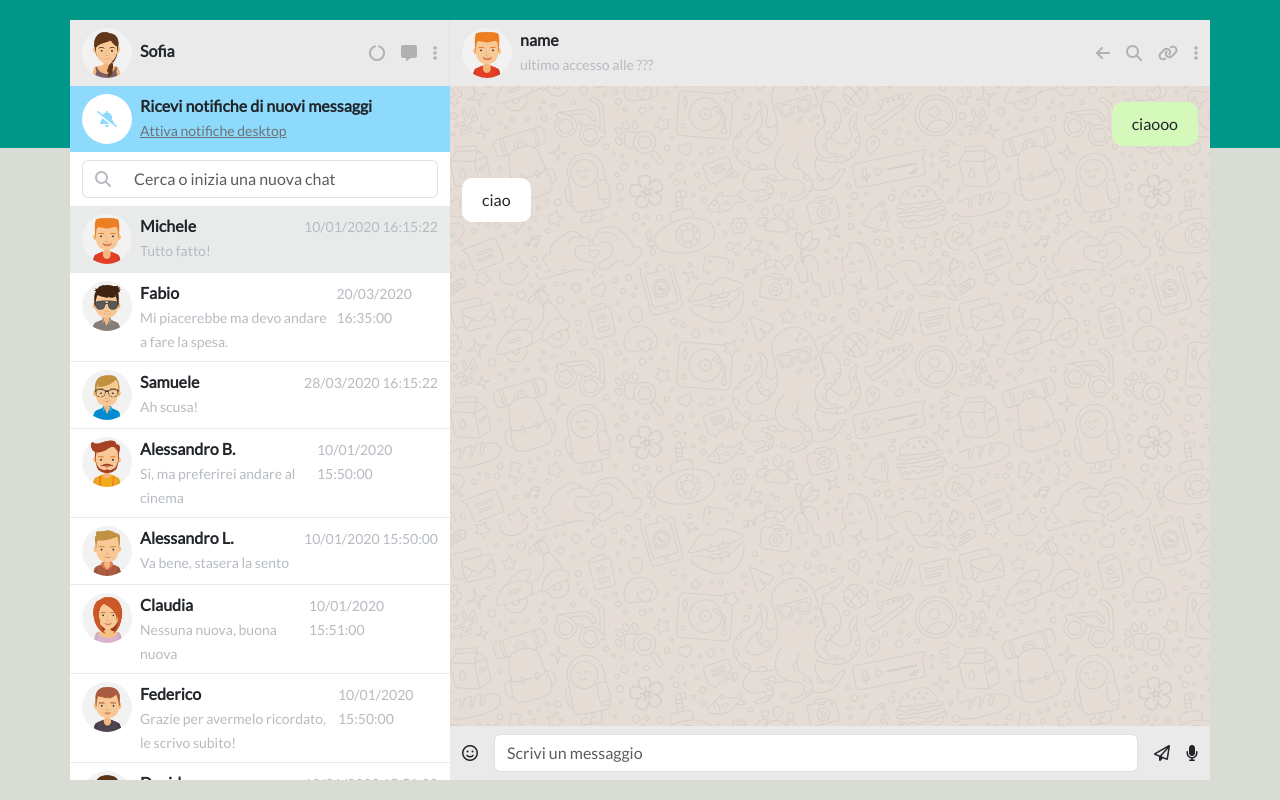
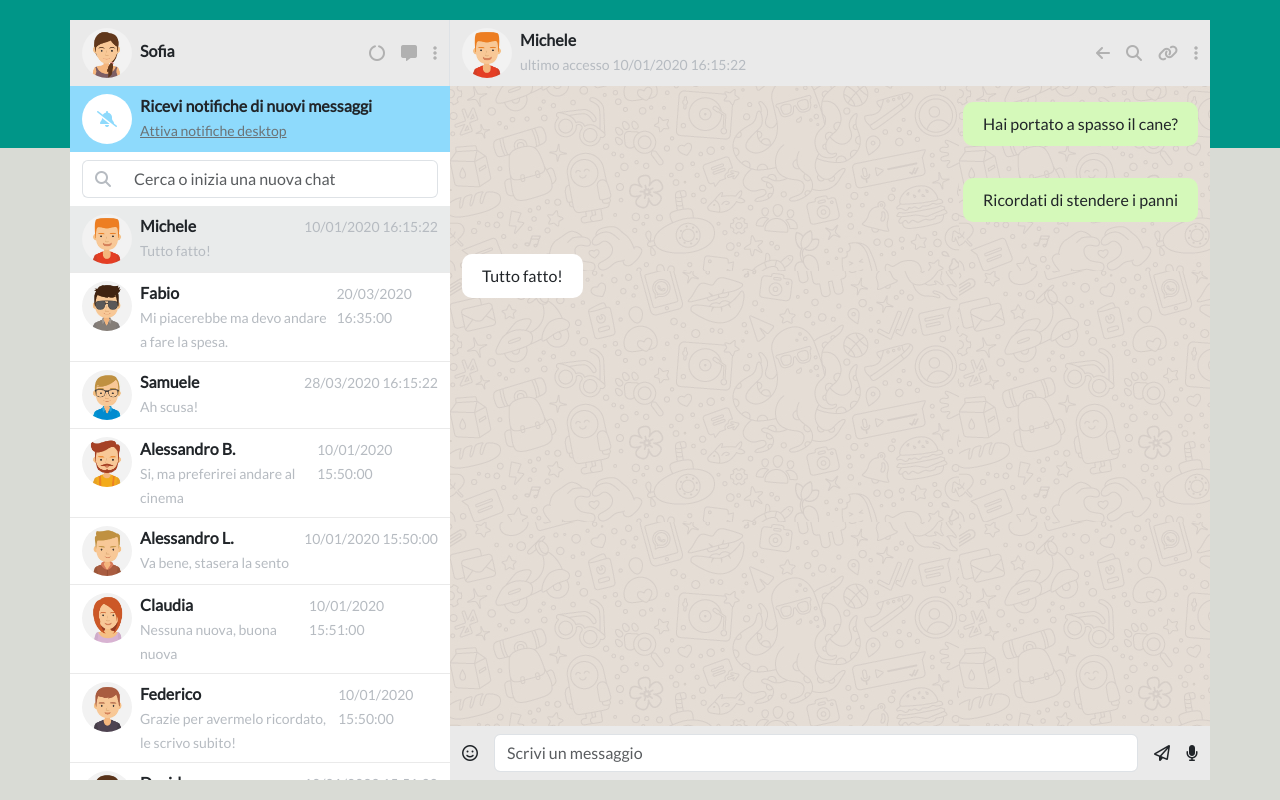
Before and after one commit to giovannimegliola/vue-bolzapp, a plain HTML site: page index.html in a window 1280 px wide. Drawn offline with nearby package versions, Linux system fonts and the light colour scheme.

Commit message:
milestone 2 completed

```diff
--- a/index.html
+++ b/index.html
@@ -53,7 +53,7 @@
             <!-- contacts list -->
             <div class="col-12 flex-grow-1 overflow-y-auto h0">
               <div class="row">
-                <div class="col-12 py-2 contact d-flex justify-content-between" :class="{'active': index === activeContactIndex}" v-for = "(contact,index) in contacts" :key="contact.id">
+                <div class="col-12 py-2 contact d-flex justify-content-between" :class="{'active': index === activeContactIndex}" v-for = "(contact,index) in contacts" :key="contact.id" @click="selectContact(contact.id)">
                   <div class="d-flex">
                     <img :src="contact.avatar" :alt="contact.name" class="avatar">
                     <div class="ms-2">
@@ -76,10 +76,10 @@
           <div class="row h-100 flex-column flex-nowrap">
             <div class="col-12 col-header d-flex align-items-center justify-content-between py-2 ">
               <div class="d-flex">
-                <img src="img/avatar_1.jpg" alt="activeContact.name" class="avatar">
+                <img :src="contacts[activeContactIndex].avatar" :alt="contacts[activeContactIndex].name" class="avatar">
                 <div class="ms-2">
-                  <strong>name</strong><br>
-                  <small>ultimo accesso alle ???</small>
+                  <strong>{{contacts[activeContactIndex].name}}</strong><br>
+                  <small>ultimo accesso {{contacts[activeContactIndex].messages[contacts[activeContactIndex].messages.length -1].date}}</small>
                 </div>
               </div>
               <div class="icons">
@@ -90,11 +90,8 @@
               </div>
             </div>
             <div class="col-12 flex-grow-1 overflow-y-auto h0">
-              <div class="d-flex py-3">
-                <div class="msg sent">ciaooo</div>
-              </div>
-              <div class="d-flex py-3">
-                <div class="msg received">ciao</div>
+              <div class="d-flex py-3" v-for=" (msg, index) in contacts[activeContactIndex].messages" :key="index">
+                <div class="msg" :class="msg.status">{{msg.message}}</div>
               </div>
             </div>
             <div class="col-12 col-header py-2 d-flex align-items-center">
--- a/js/script.js
+++ b/js/script.js
@@ -15,6 +15,7 @@ createApp({
   },
   methods:{
     selectContact(id){
+      this.activeContactIndex = this.contacts.findIndex((contact)=> contact.id === id);
 
     }
   },
```
